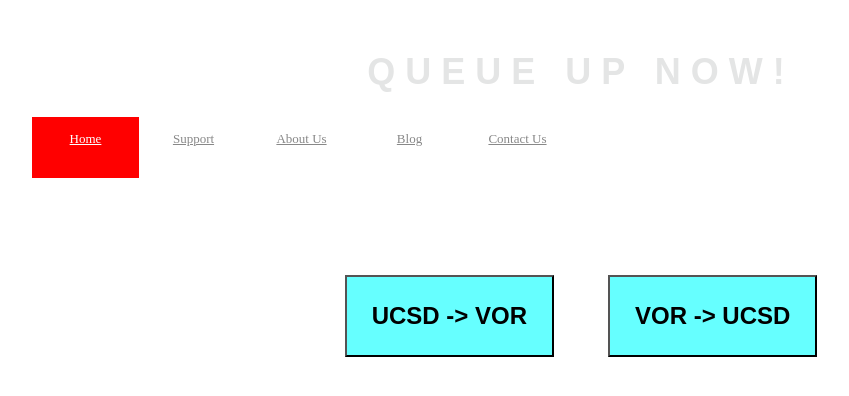
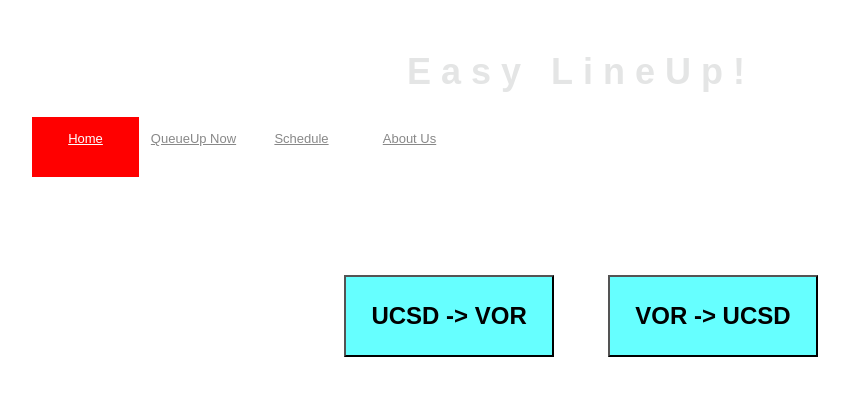
Before and after one commit to alankuo/EasyLineUp, a plain HTML site: page Direction.html in a window 1280 px wide. Shown: the whole page, without its empty margins (59-908 px from the left). Drawn offline with Linux system fonts and the light colour scheme.

Commit message:
merge style direction, timeslot

```diff
--- a/Direction.html
+++ b/Direction.html
@@ -4,20 +4,19 @@
 	<meta charset="utf-8">
 	<meta http-equiv="X-UA-Compatible" content="IE=endge">
     <meta name="viewport" content="width=device-width, initial-scale=1">
-    <title>Direction</title>
+    <title>Easy LineUp</title>
 	<!-- CSS -->
-	<link href="css/style_c.css" rel="stylesheet">
+	<link href="css/style.css" rel="stylesheet">
 </head>
 <body>
-  <div class="header">
-  	<h1>QUEUE UP NOW!</h1>
-    <div class="menu_nav">
+  <div class="ngbar">
+  	<h1>Easy LineUp!</h1>
+    <div class="ngbar-items">
       <ul>
         <li class="active"><a href="index.html">Home</a></li>
-        <li><a href="support.html">Support</a></li>
-        <li><a href="about.html">About Us</a></li>
-        <li><a href="blog.html">Blog</a></li>
-        <li><a href="contact.html">Contact Us</a></li>
+        <li><a href="direction.html">QueueUp Now</a></li>
+        <li><a href="schedule.html">Schedule</a></li>
+				<li><a href="about.html">About Us</a></li>
       </ul>
     </div>
   </div>
--- a/css/style.css
+++ b/css/style.css
@@ -3,15 +3,18 @@
 }
 body{
 	font-size: 16px;
+	margin:0;
+	padding-bottom: 40px;
+	color: #5a5a5a;
 }
 
 .header {
 	width: 350px;
 	margin: 50px auto 0px;
 	color: white;
-	background: #5F9EA0;
+	background: #ec5c11;
 	text-align: center;
-	border: 1px solid #B0C4DE;
+	border: 1px solid #ec5c11;
 	border-bottom: none;
 	border-radius: 10px 10px 0px 0px;
 	padding: 20px;
@@ -58,3 +61,87 @@
 	text-align: center;
 	margin-top: 40px;
 }
+
+/* direction css */
+.ngbar{
+	margin:50px;
+	width:auto;
+	height:auto;
+}
+
+.ngbar h1 {
+	position: relative;
+	text-align: center;
+	color:#e4e5e5;
+	font:bold 36px/1.2em Arial, Helvetica, sans-serif;
+	letter-spacing:10px;
+}
+
+.address{
+	margin:50px;
+	width:auto;
+	height:auto;
+	line-height:100px;
+	text-align:center;
+}
+
+.address button {
+	margin: 25px;
+	padding: 25px;
+	background: #66ffff;
+}
+
+.address span {
+	text-align: center;
+	color:#000000;
+	font:bold 24px Arial, Helvetica, sans-serif;
+}
+
+.time ul.none button {
+	margin: 5px;
+	padding-left: 100px;
+	padding-right:100px;
+	background: #66ffff;
+	font:bold 24px Arial, Helvetica, sans-serif;
+}
+
+ul.none {
+	text-indent: -2em;
+	list-style-type: none;
+	margin:50px;
+	width:auto;
+	height:auto;
+	line-height:10px;
+	text-align:center;
+}
+
+.ngbar-items {
+	margin:0;
+	padding:0 16px 16px 0;
+	height:67px;
+}
+
+.ngbar-items ul {
+	list-style:none;
+	height:67px;
+	border-left:1px solid #fff;
+}
+.ngbar-items ul li {
+	margin:00;
+	padding:0;
+	float:left;
+	border-right:1px solid #fff;
+}
+.ngbar-items ul li a {
+	display:block;
+	margin:0;
+	padding:14px 0 31px; width:107px;
+	color:#888;
+	font-size:13px;
+	text-align:center;
+}
+
+.ngbar-items ul li.active a, .ngbar-items ul li a:hover {
+	color:#fff;
+	background:#f00;
+}
--- a/css/style_c.css
+++ /dev/null
@@ -1,84 +0,0 @@
-body{margin:0; padding-bottom: 40px;color: #5a5a5a;}
-
-.header{
-	margin:50px;
-	width:auto;
-	height:auto;
-}
-
-.header h1 {
-	position: relative;
-	text-align: center;
-	color:#e4e5e5;
-	font:bold 36px/1.2em Arial, Helvetica, sans-serif;
-	letter-spacing:10px;
-}
-
-.address{
-	margin:50px;
-	width:auto;
-	height:auto;
-	line-height:100px;
-	text-align:center;
-}
-
-.address button {
-	margin: 25px;
-	padding: 25px;
-	background: #66ffff;
-}
-
-.address span {
-	text-align: center;
-	color:#000000;
-	font:bold 24px Arial, Helvetica, sans-serif;
-}
-
-.time ul.none button {
-	margin: 5px;
-	padding-left: 100px;
-	padding-right:100px;
-	background: #66ffff;
-	font:bold 24px Arial, Helvetica, sans-serif;
-}
-
-ul.none {
-	text-indent: -2em;
-	list-style-type: none;
-	margin:50px;
-	width:auto;
-	height:auto;
-	line-height:10px;
-	text-align:center;
-}
-
-.menu_nav {
-	margin:0;
-	padding:0 16px 16px 0;
-	height:67px;
-}
-
-.menu_nav ul {
-	list-style:none;
-	height:67px;
-	border-left:1px solid #fff;
-}
-.menu_nav ul li {
-	margin:00;
-	padding:0;
-	float:left;
-	border-right:1px solid #fff;
-}
-.menu_nav ul li a {
-	display:block;
-	margin:0;
-	padding:14px 0 31px; width:107px;
-	color:#888;
-	font-size:13px;
-	text-align:center;
-}
-
-.menu_nav ul li.active a, .menu_nav ul li a:hover {
-	color:#fff;
-	background:#f00;
-}
```
Also changed, not shown: timeslot.html (+1 -1 lines), 2 other files.
